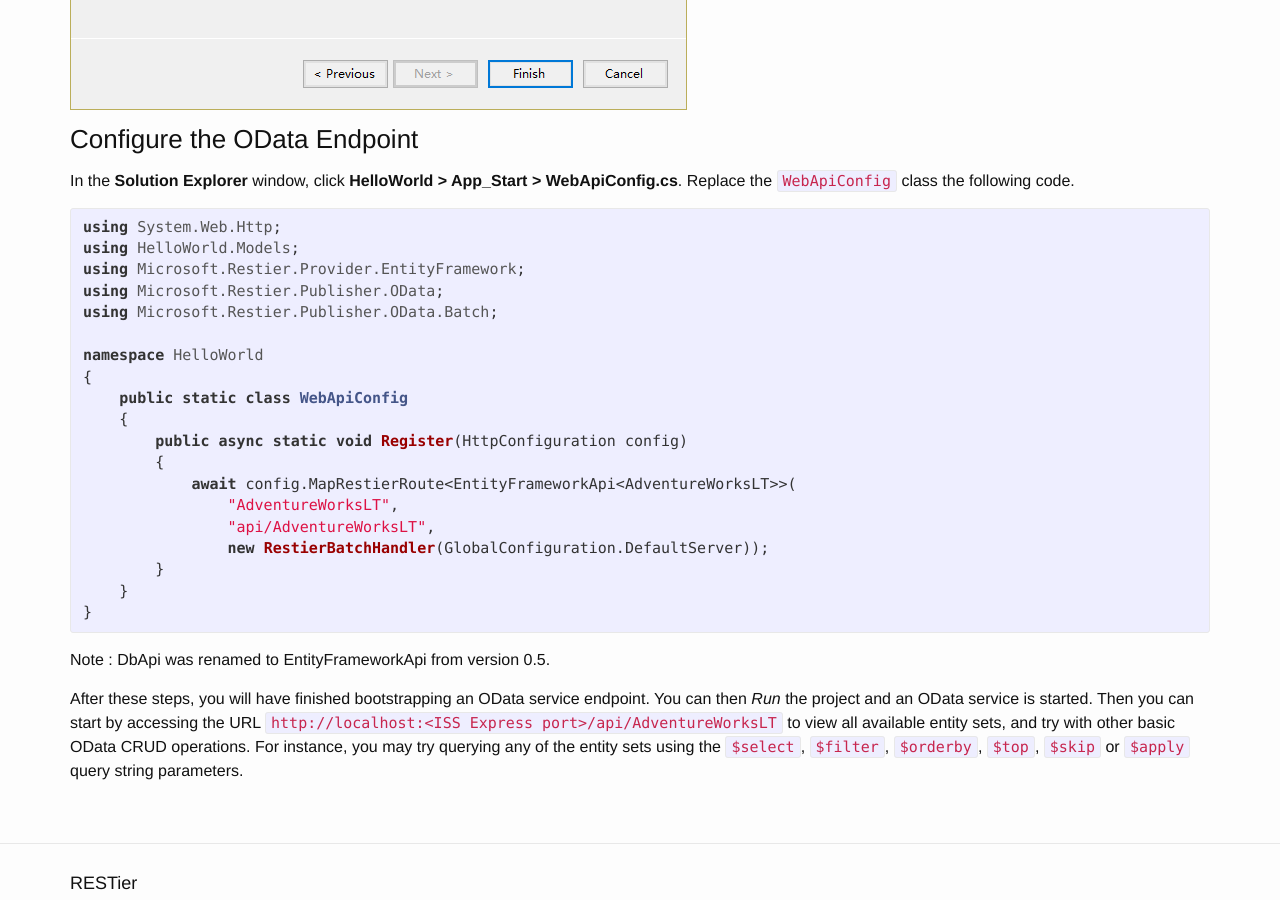
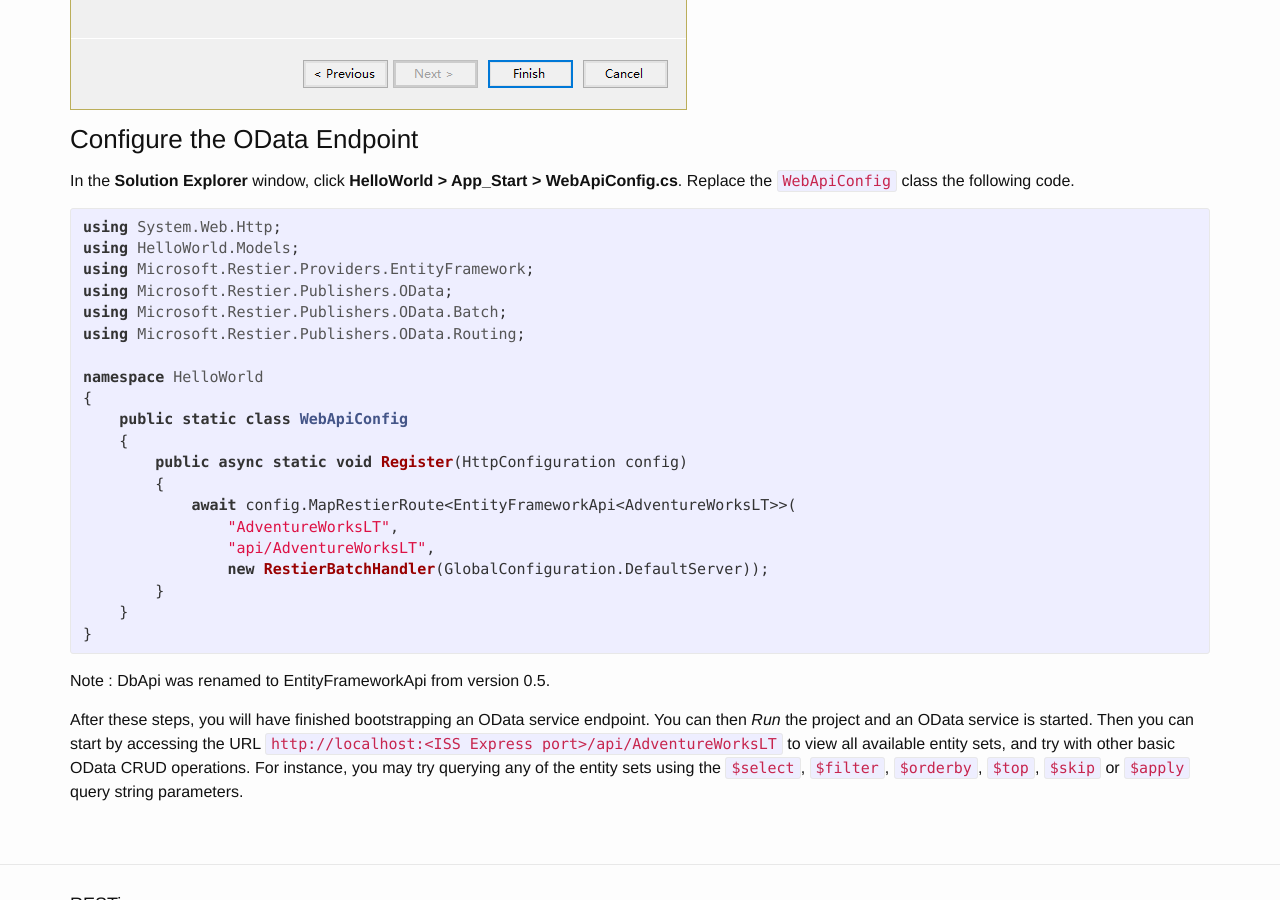
Before and after one commit to OData/RESTier, a Jekyll site: the page built from _posts/2015-10-24-01-02-Bootstrap.md, in a window 1280 px wide and 900 px high, scrolled down 8310 px. Built offline with Jekyll 4.4.1, drawn with Linux system fonts in a browser that asks for light colours; nearby versions of some CDN libraries; comment, search, counter and statistics services are not loaded.

Commit message:
fix typo

```diff
--- a/_posts/2015-10-24-01-02-Bootstrap.md
+++ b/_posts/2015-10-24-01-02-Bootstrap.md
@@ -94,9 +94,10 @@ In the **Solution Explorer** window, click **HelloWorld > App_Start > WebApiConf
 {% highlight csharp %}
 using System.Web.Http;
 using HelloWorld.Models;
-using Microsoft.Restier.Provider.EntityFramework;
-using Microsoft.Restier.Publisher.OData;
-using Microsoft.Restier.Publisher.OData.Batch;
+using Microsoft.Restier.Providers.EntityFramework;
+using Microsoft.Restier.Publishers.OData;
+using Microsoft.Restier.Publishers.OData.Batch;
+using Microsoft.Restier.Publishers.OData.Routing;
 
 namespace HelloWorld
 {
```
